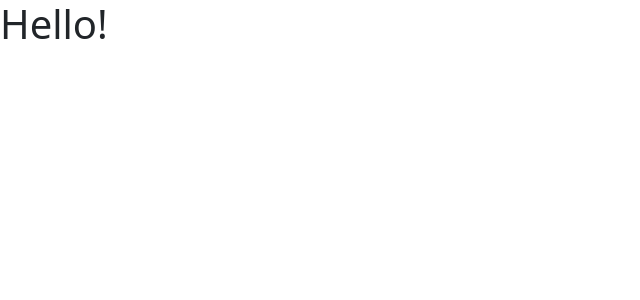
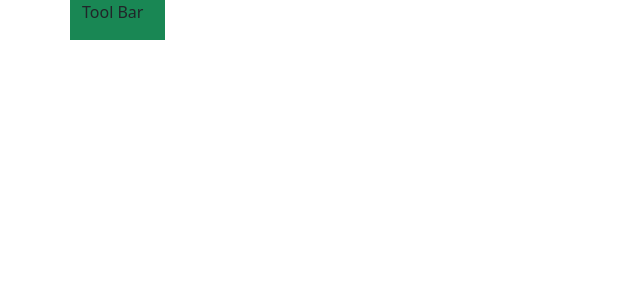
Before and after one commit to AnthonySafatli/ScribbleR, a React (Vite) app in the folder scribbler.client/: page / in a window 1280 px wide. Shown: the top 300 px of the page, without its empty margins (0-640 px from the left). Built offline with nearby package versions, Linux system fonts and the light colour scheme.

Commit message:
feat: Add basic layout to the application

```diff
--- a/scribbler.client/src/App.tsx
+++ b/scribbler.client/src/App.tsx
@@ -1,9 +1,25 @@
 
 function App() {
     return (
-        <>
-            <h1>Hello!</h1>
-        </>
+        <div className="container h-100">
+            <div className="row h-100">
+                <div className="col-md-1 bg-success">
+                    <p>Tool Bar</p>
+                </div>
+                <div className="col-md-11 h-100 bg-danger">
+                    <div className="d-flex justify-content-center h-100">
+                        <div className="d-flex gap-2 w-75 h-100 bg-warning">
+                            <div className="bg-dark">
+
+                            </div>
+                            <div className="bg-dark">
+
+                            </div>
+                        </div>
+                    </div>
+                </div>
+            </div>
+        </div>
     );
 }
 
```
